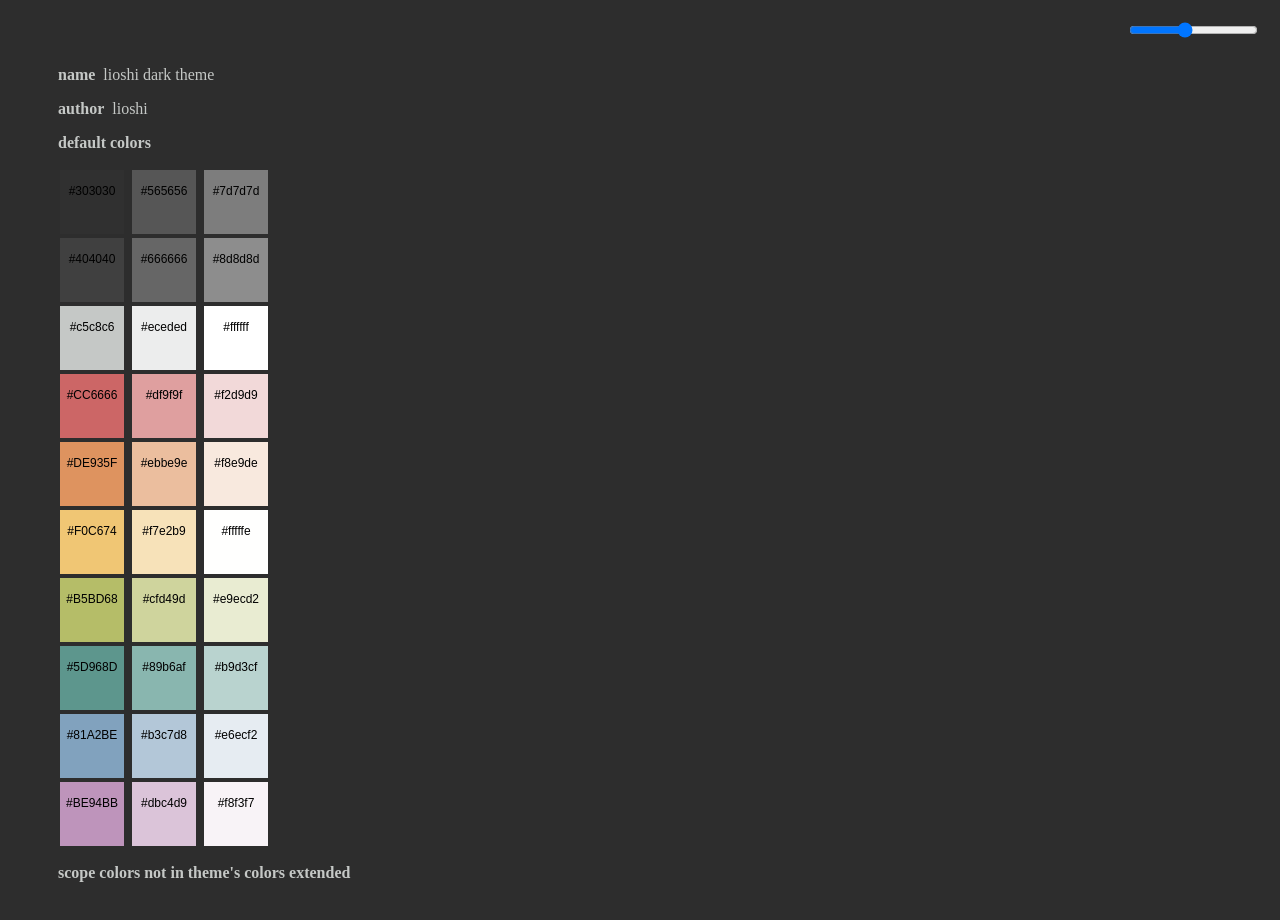
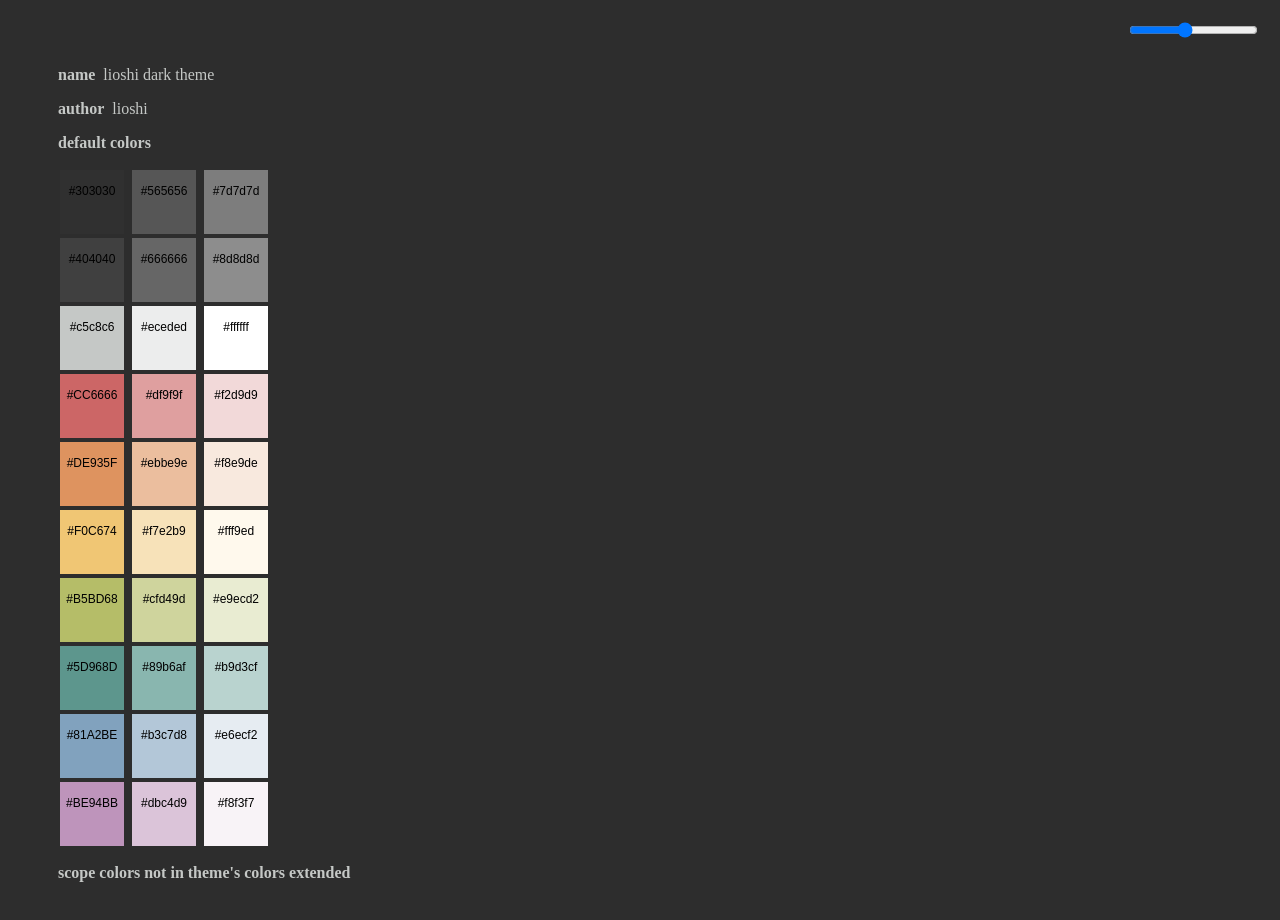
Before and after one commit to lioshi/vscode-lioshi-theme, a website: page themes/colors.html in a window 1280 px wide. Drawn offline with Linux system fonts and the light colour scheme.

Commit message:
Update colors.html

```diff
--- a/themes/colors.html
+++ b/themes/colors.html
@@ -63,7 +63,7 @@
 <div class="" title="" style="background-color:#f8e9de;"><br/><span>#f8e9de</span></div>
 <br><div class="" title="" style="background-color:#F0C674;"><br/><span>#F0C674</span></div>
 <div class="" title="" style="background-color:#f7e2b9;"><br/><span>#f7e2b9</span></div>
-<div class="" title="" style="background-color:#fffffe;"><br/><span>#fffffe</span></div>
+<div class="" title="" style="background-color:#fff9ed;"><br/><span>#fff9ed</span></div>
 <br><div class="" title="" style="background-color:#B5BD68;"><br/><span>#B5BD68</span></div>
 <div class="" title="" style="background-color:#cfd49d;"><br/><span>#cfd49d</span></div>
 <div class="" title="" style="background-color:#e9ecd2;"><br/><span>#e9ecd2</span></div>
```
